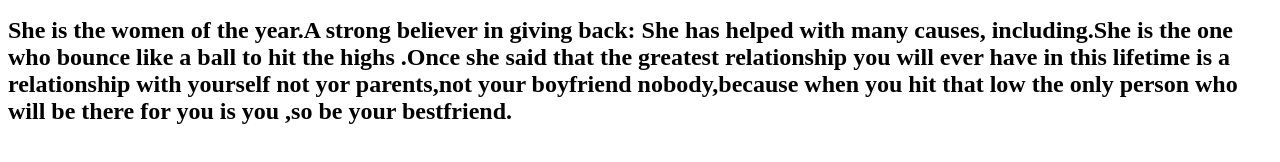
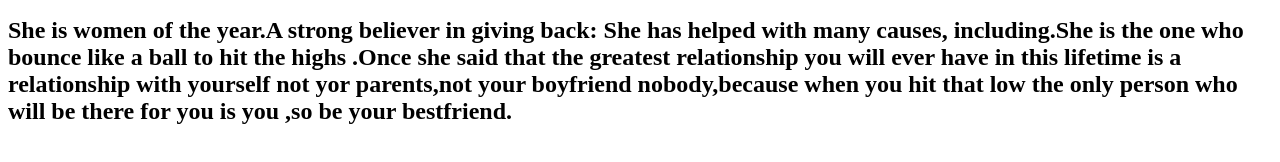
Before and after one commit to akhilachikati/FAV-PERSONS, a plain HTML site: page sam.html in a window 1280 px wide. Shown: the part 280-442 px from the top of the page. Drawn offline with Linux system fonts and the light colour scheme.

Commit message:
Update sam.html

```diff
--- a/sam.html
+++ b/sam.html
@@ -13,6 +13,6 @@
        <button> <a href="hardik.html"style="margin-left:300px;">Hardik pandya</a></button>
        <button>  <a href="KTR.html"style="margin-left:300px;"> KTR</a></button>
        <img src="https://encrypted-tbn0.gstatic.com/images?q=tbn:ANd9GcT4e026gL-fDfqUH5St9pxAIAiUYh6J5MccKSWOeyl8RaJ2fsWe_dlCH4a7tzWiISRImig&usqp=CAU"width="300">
-       <H2>She is the women of the year.A strong believer in giving back: She has helped with many causes, including.She is the one who bounce like a ball to hit the highs .Once she said that the greatest relationship you will ever have in this lifetime is a relationship with yourself not yor parents,not your boyfriend nobody,because when you hit that low the only person who will be there for you is you ,so be your bestfriend.</H2>
+       <H2>She is women of the year.A strong believer in giving back: She has helped with many causes, including.She is the one who bounce like a ball to hit the highs .Once she said that the greatest relationship you will ever have in this lifetime is a relationship with yourself not yor parents,not your boyfriend nobody,because when you hit that low the only person who will be there for you is you ,so be your bestfriend.</H2>
     </body>
 </html>
```
